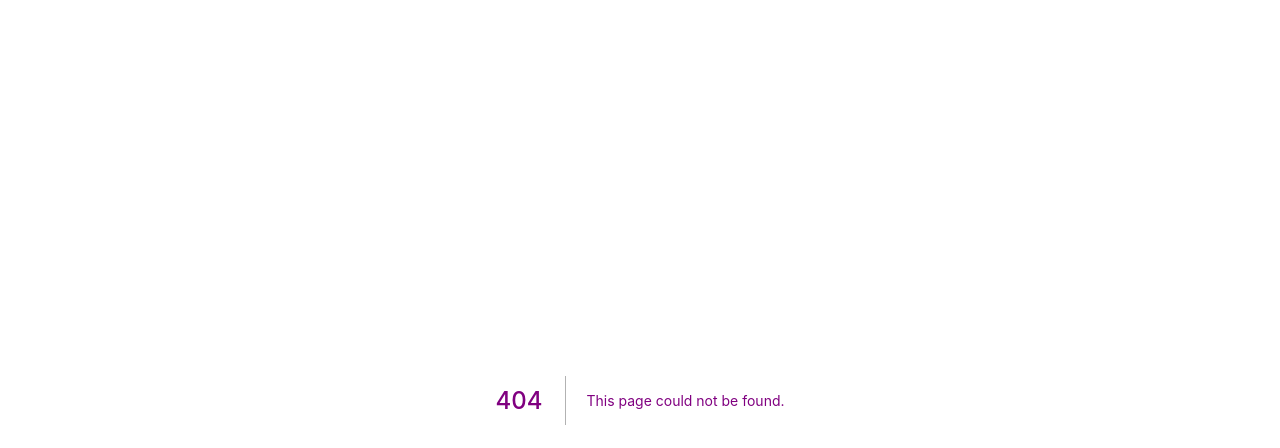
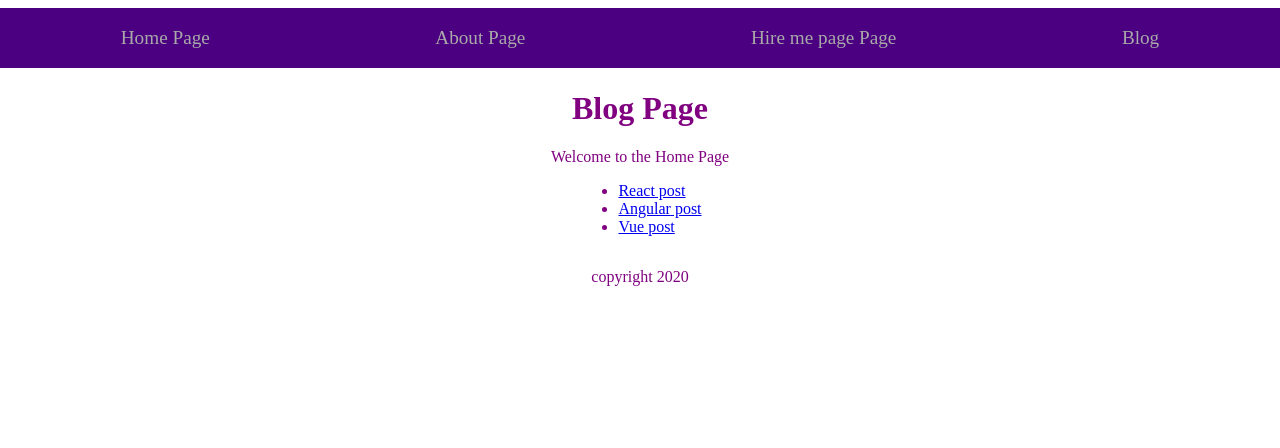
Before and after one commit to Ammce/nextjs-blog, a Next.js app: page /blog in a window 1280 px wide. Before the commit this address had no page. Shown: the top 448 px of the page. Built offline with nearby package versions, Linux system fonts and the light colour scheme; a small style sheet from the web is missing.

Commit message:
Query Params Added

```diff
--- a/components/Layout.js
+++ b/components/Layout.js
@@ -27,6 +27,9 @@ export default ({ children, title }) => {
         </Link>
         <Link href='/hireme'>
           <a>Hire me page Page</a>
+        </Link>
+        <Link href='/blog'>
+          <a>Blog</a>
         </Link>
       </header>
       <h1>{title}</h1>
--- /dev/null
+++ b/pages/blog.js
@@ -0,0 +1,27 @@
+import Layout from '../components/Layout';
+import Link from 'next/link';
+
+const PostLink = ({ title }) => {
+  return (
+    <li>
+      <Link href={`/post?title=${title}`}>
+        <a>{title} post</a>
+      </Link>
+    </li>
+  );
+};
+
+const blog = () => {
+  return (
+    <Layout title='Blog Page'>
+      <div>Welcome to the Home Page</div>
+      <ul>
+        <PostLink title='React' />
+        <PostLink title='Angular' />
+        <PostLink title='Vue' />
+      </ul>
+    </Layout>
+  );
+};
+
+export default blog;
```
Also changed, not shown: pages/post.js (added, +14 -0 lines).
